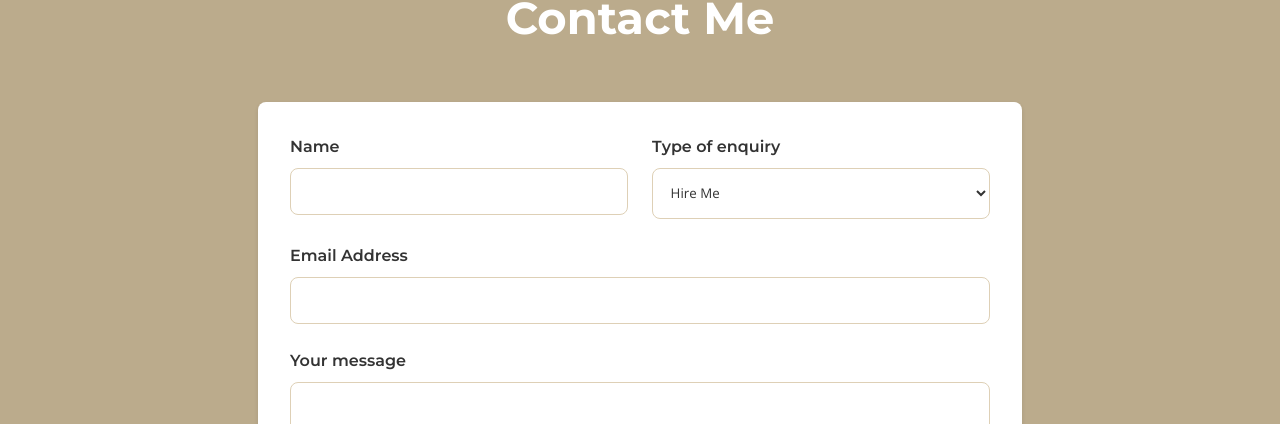
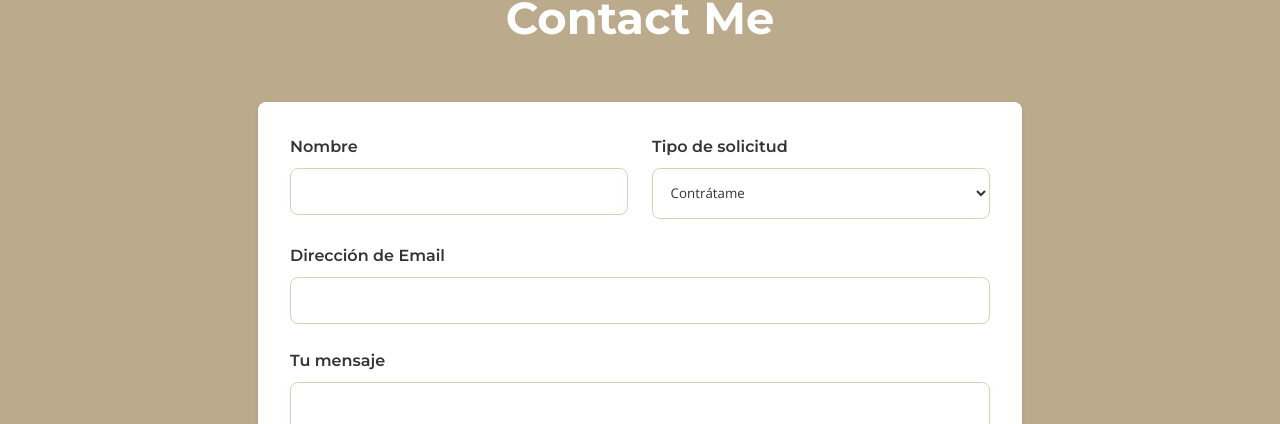
Before and after one commit to PaulaKDev/my-portfolio, a React (Vite) app: page / in a window 1280 px wide. Shown: the part 1868-2292 px from the top of the page. Built offline with nearby package versions, Linux system fonts and the light colour scheme.

Commit message:
ContactMe section actualizada

```diff
--- a/src/components/ContactMeSection.jsx
+++ b/src/components/ContactMeSection.jsx
@@ -12,19 +12,19 @@ const ContactMeSection = () => {
     initialValues: {
       firstName: '',
       email: '',
-      type: 'hireMe',
+      type: 'Hire me',
       comment: '',
     },
     onSubmit: async (values) => {
       await submit('https://example.com/api/contact', values);
     },
     validationSchema: Yup.object({
-      firstName: Yup.string().required('Required'),
-      email: Yup.string().email('Invalid email address').required('Required'),
+      firstName: Yup.string().required('Obligatorio'),
+      email: Yup.string().email('Invalid email address').required('Obligatorio'),
       type: Yup.string().optional(),
       comment: Yup.string()
-        .min(25, 'Must be at least 25 characters')
-        .required('Required'),
+        .min(25, 'Debe tener al menos 25 caracteres')
+        .required('Obligatorio'),
     }),
   });
 
@@ -91,7 +91,7 @@ const ContactMeSection = () => {
             {/* NAME - Alineado a la izquierda (width: 50%) */}
             <div style={{ flex: '1 1 48%', minWidth: '250px' }}> {/* Ajuste para responsividad */}
               <label
-                htmlFor="firstName"
+                htmlFor="Nombre"
                 style={{
                   display: 'block',
                   marginBottom: '0.5rem',
@@ -100,7 +100,7 @@ const ContactMeSection = () => {
                   textAlign: 'left', // Asegura la alineación de la etiqueta
                 }}
               >
-                Name
+                Nombre
               </label>
               <input
                 id="firstName"
@@ -141,7 +141,7 @@ const ContactMeSection = () => {
                   textAlign: 'left', // Asegura la alineación de la etiqueta
                 }}
               >
-                Type of enquiry
+                Tipo de solicitud
               </label>
               <select
                 id="type"
@@ -160,9 +160,9 @@ const ContactMeSection = () => {
                   boxSizing: 'border-box', // Importante para que padding y border no excedan el 100%
                 }}
               >
-                <option value="hireMe">Hire Me</option>
-                <option value="openSource">Open Source</option>
-                <option value="other">Other</option>
+                <option value="hireMe">Contrátame</option>
+                <option value="openSource">Código abierto</option>
+                <option value="other">Otros</option>
               </select>
             </div>
           </div>
@@ -180,7 +180,7 @@ const ContactMeSection = () => {
                 textAlign: 'left', // Asegura la alineación de la etiqueta
               }}
             >
-              Email Address
+              Dirección de Email
             </label>
             <input
               id="email"
@@ -221,7 +221,7 @@ const ContactMeSection = () => {
                 textAlign: 'left', // Asegura la alineación de la etiqueta
               }}
             >
-              Your message
+              Tu mensaje
             </label>
             <textarea
               id="comment"
```
